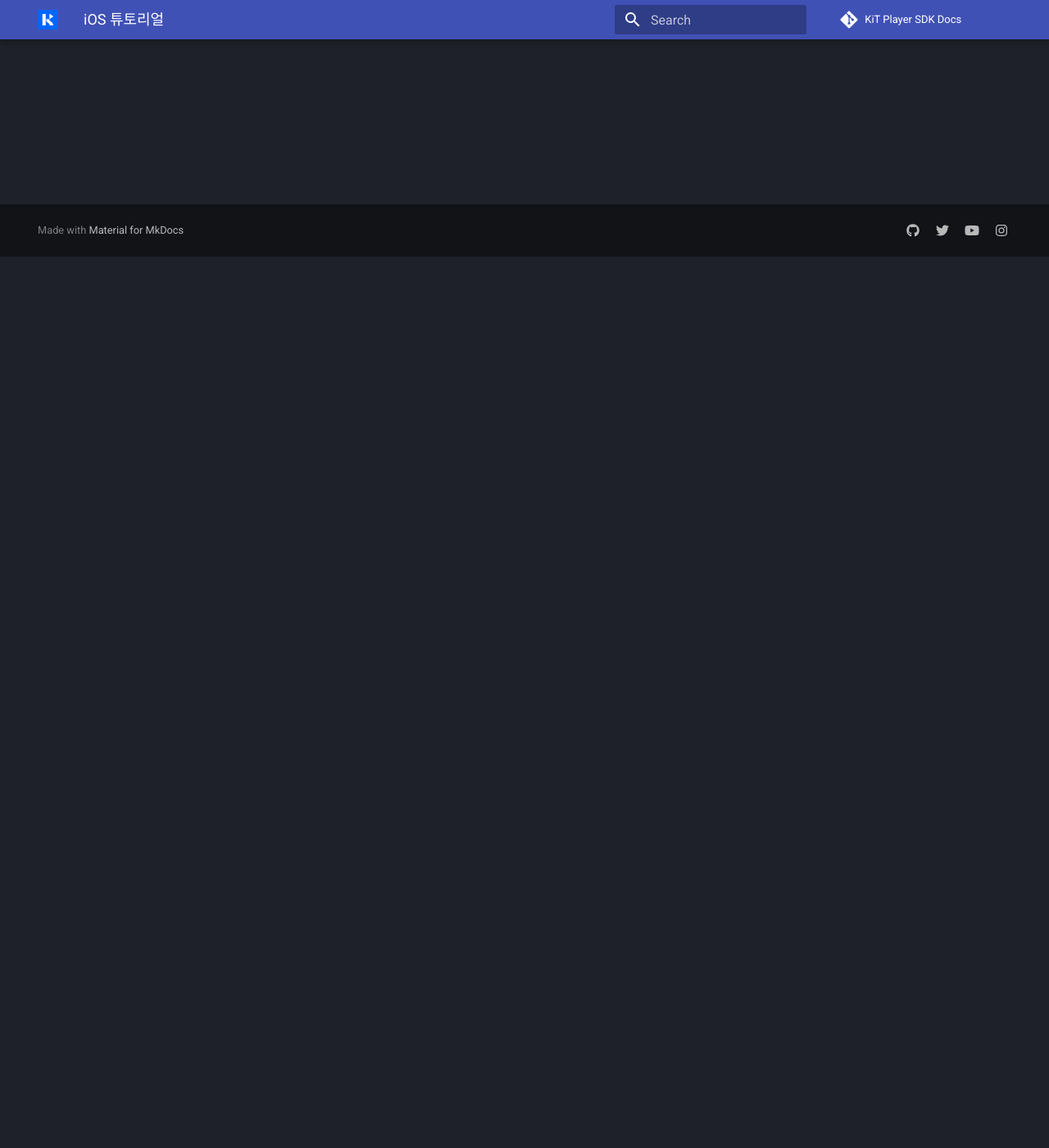
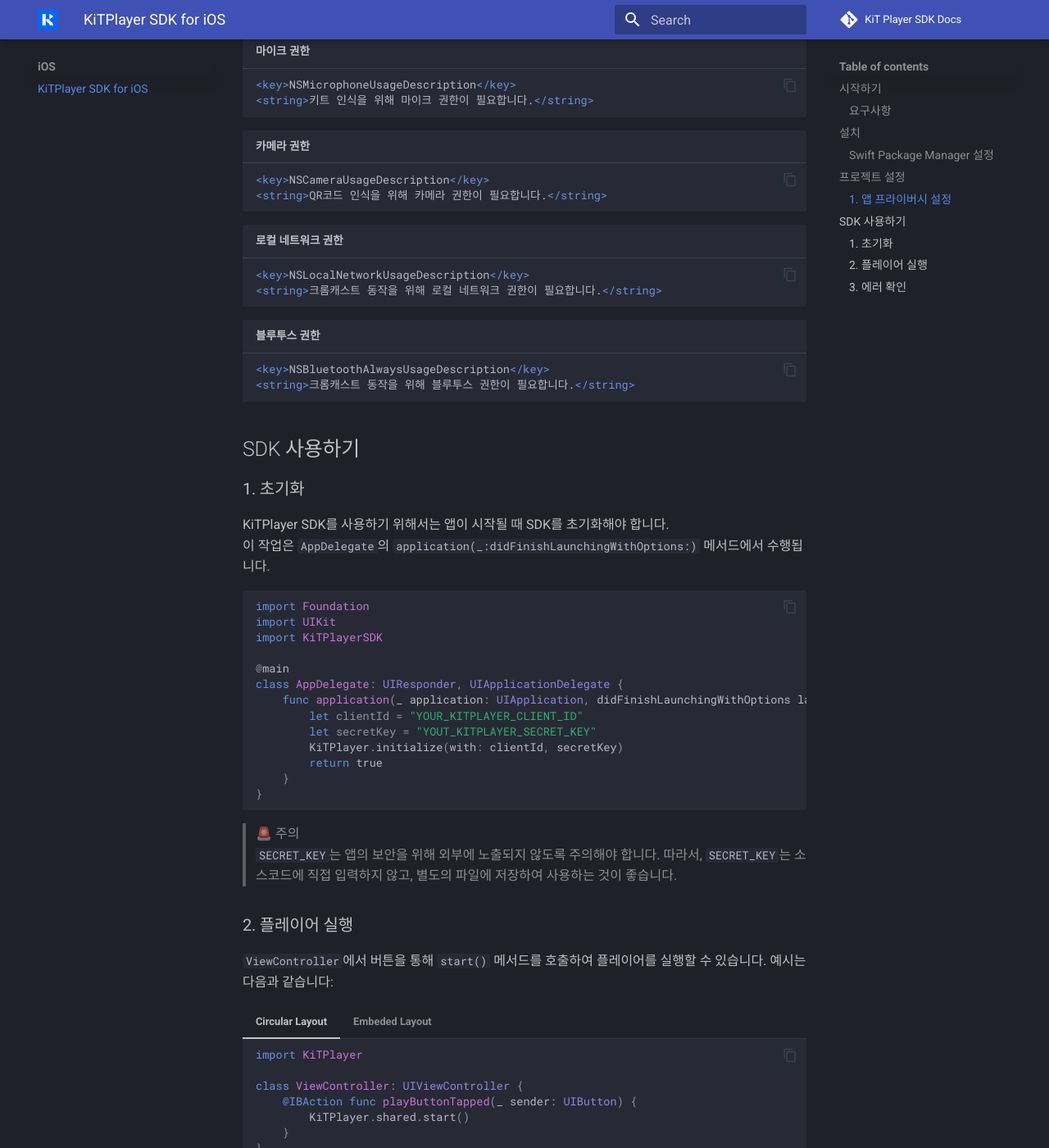
Before and after one commit to kitbetter-web/kit-player-sdk-docs, an MkDocs documentation site: the page built from docs/iOS/tutorial.md, in a window 1280 px wide and 1400 px high, scrolled down 1087 px. Shown: the whole window at 82% size. Built offline with MkDocs 1.6.1 and Material for MkDocs 9.7.7, drawn with Linux system fonts in a browser that asks for light colours; comment, search, counter and statistics services are not loaded; some of the changed text lies outside the part shown.

Commit message:
docs: ios tutorial

````diff
--- a/docs/iOS/tutorial.md
+++ b/docs/iOS/tutorial.md
@@ -1 +1,126 @@
-# iOS 튜토리얼
+# KiTPlayer SDK for iOS
+
+## 시작하기
+이 문서는 KiTPlayerSDK 사용하기 위한 기본적인 방법을 안내합니다.
+
+### 요구사항
+- iOS 14.0 이상
+
+## 설치
+KiTPlayerSDK를 SPM(Swift Package Manager)을 통해 설치할 수 있습니다.
+
+### Swift Package Manager 설정
+Xcode에서 프로젝트를 열고 File > Swift Packages > Add Package Dependency… 메뉴를 선택합니다.
+
+아래 주소를 입력 후 `Add Package` 버튼을 눌러서 프로젝트에 추가합니다.
+```text
+https://github.com/muzlive-info/muzlive-kit-player-sdk-ios
+```
+
+[repository](https://github.com/muzlive-info/muzlive-kit-player-sdk-ios)
+
+## 프로젝트 설정
+
+### 1. 앱 프라이버시 설정
+
+KiTPlayer SDK를 사용하기 위해서는 다음의 권한이 필요합니다.
+
+- `Privacy - Microphone Usage Description`
+- `Privacy - Local Network Usage Description`
+- `Privacy - Camera Usage Description`
+- `Privacy - Bluetooth Always Usage Description`
+
+`Info.plist` 파일에 아래 항목을 추가하세요:
+
+```xml title="마이크 권한"
+<key>NSMicrophoneUsageDescription</key>
+<string>키트 인식을 위해 마이크 권한이 필요합니다.</string>
+```
+
+```xml title="카메라 권한"
+<key>NSCameraUsageDescription</key>
+<string>QR코드 인식을 위해 카메라 권한이 필요합니다.</string>
+```
+
+```xml title="로컬 네트워크 권한"
+<key>NSLocalNetworkUsageDescription</key>
+<string>크롬캐스트 동작을 위해 로컬 네트워크 권한이 필요합니다.</string>
+```
+
+```xml title="블루투스 권한"
+<key>NSBluetoothAlwaysUsageDescription</key>
+<string>크롬캐스트 동작을 위해 블루투스 권한이 필요합니다.</string>
+```
+
+## SDK 사용하기
+
+### 1. 초기화
+
+KiTPlayer SDK를 사용하기 위해서는 앱이 시작될 때 SDK를 초기화해야 합니다.
+이 작업은 `AppDelegate`의 `application(_:didFinishLaunchingWithOptions:)` 메서드에서 수행됩니다.
+
+```swift
+import Foundation
+import UIKit
+import KiTPlayerSDK
+
+@main
+class AppDelegate: UIResponder, UIApplicationDelegate {
+    func application(_ application: UIApplication, didFinishLaunchingWithOptions launchOptions: [UIApplication.LaunchOptionsKey: Any]?) -> Bool {
+        let clientId = "YOUR_KITPLAYER_CLIENT_ID"
+        let secretKey = "YOUT_KITPLAYER_SECRET_KEY"
+        KiTPlayer.initialize(with: clientId, secretKey)
+        return true
+    }
+}
+```
+
+> 🚨 주의
+> `SECRET_KEY`는 앱의 보안을 위해 외부에 노출되지 않도록 주의해야 합니다. 따라서, `SECRET_KEY`는 소스코드에 직접 입력하지 않고, 별도의 파일에 저장하여 사용하는 것이 좋습니다.
+
+### 2. 플레이어 실행
+
+`ViewController`에서 버튼을 통해 `start()` 메서드를 호출하여 플레이어를 실행할 수 있습니다. 예시는 다음과 같습니다:
+
+=== "Circular Layout"
+    ```swift
+    import KiTPlayer
+
+    class ViewController: UIViewController {
+        @IBAction func playButtonTapped(_ sender: UIButton) {
+            KiTPlayer.shared.start()
+        }
+    }
+    ```
+=== "Embeded Layout"
+    ```swift
+    import KiTPlayer
+
+    class ViewController: UIViewController {
+        @IBAction func playButtonTapped(_ sender: UIButton) {
+            KiTPlayer.shared.start(with: .embeded)
+        }
+    }
+    ```
+
+### 3. 에러 확인
+
+SDK 사용 중 발생할 수 있는 에러를 처리하기 위해 delegate를 등록할 수 있습니다.
+
+```swift
+import KiTPlayer
+
+class ViewController: UIViewController {
+    override func viewDidLoad() {
+        super.viewDidLoad()
+
+        KiTPlayer.shared.addListenerDelegate(self)
+    }
+}
+
+extension ViewController: KiTPlayerListenerDelegate {
+    func didOccurError(_ errorCode: KiTPlayerSDK.KiTPlayerErrorCode) {
+        print(errorCode)
+    }
+}
+```
````
